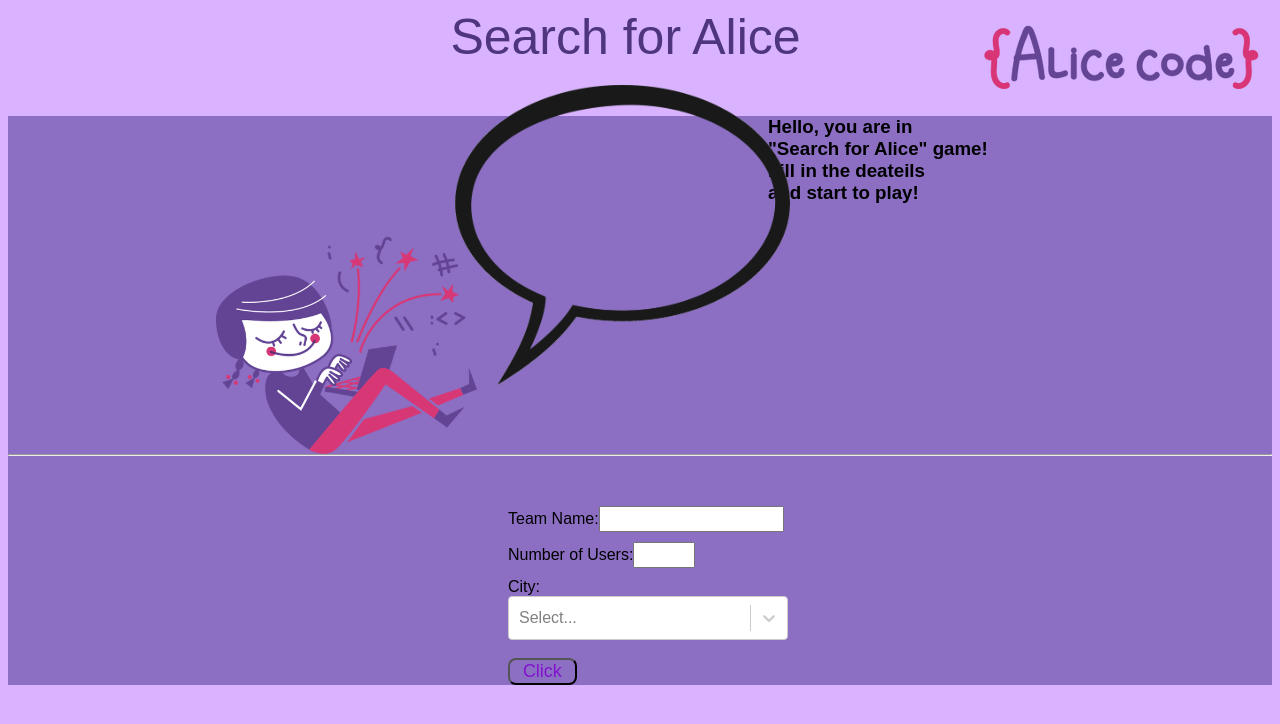
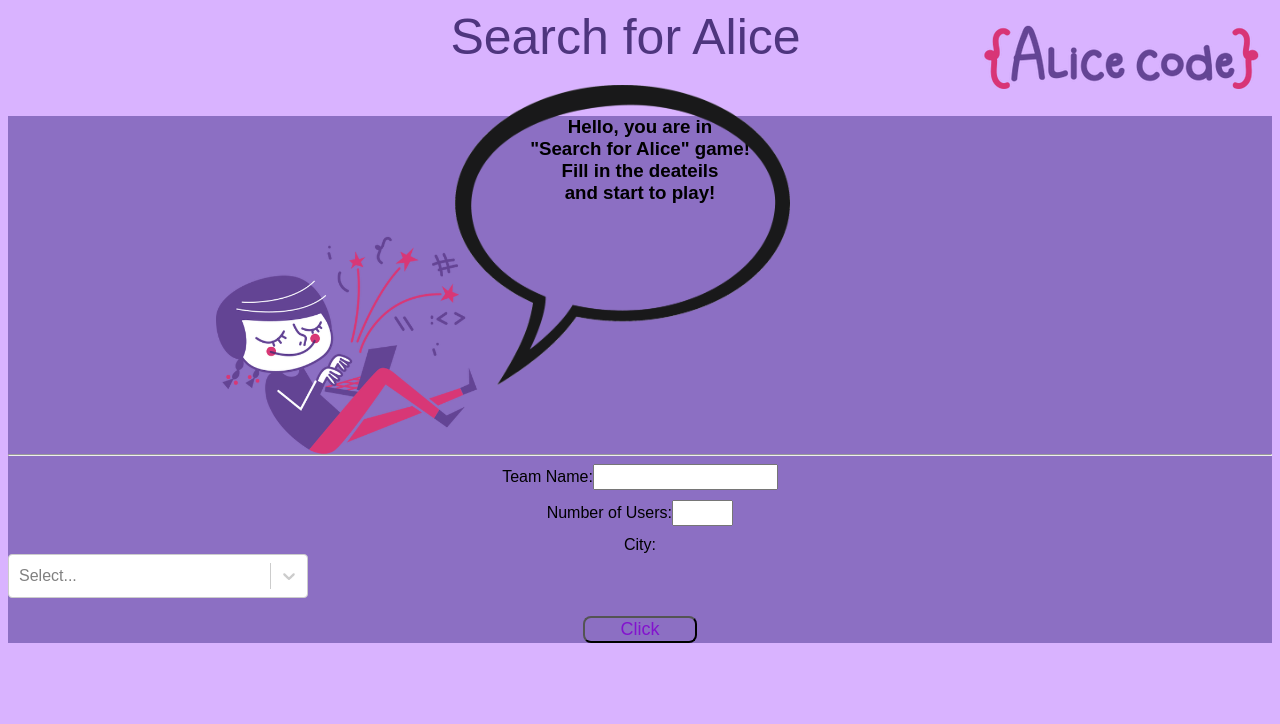
Before and after one commit to adiAlicecode/ReactProject, a React (Create React App) app: page / in a window 1280 px wide. Shown: the top 724 px of the page. Built offline with nearby package versions, Linux system fonts and the light colour scheme; a web font is replaced by a local one.

Commit message:
arrange text to all screens

```diff
--- /dev/null
+++ b/src/components/CodeScreen.css
@@ -0,0 +1,4 @@
+.codeStyle{
+    text-align: center;
+    margin-top: 30px;
+}
--- a/src/components/CodeScreen.js
+++ b/src/components/CodeScreen.js
@@ -1,12 +1,12 @@
 import React,{Component} from 'react';
 import { Link} from "react-router-dom";
-
+import './CodeScreen.css'
 
 class CodeScreen extends Component{
 
     render(){
         return(
-          <div>
+          <div className="codeStyle">
               <label>Question Code:
                     <input type="text" required/>
                 </label>
@@ -17,5 +17,4 @@ class CodeScreen extends Component{
         );
     }
 }
-
 export default CodeScreen;
--- a/src/components/Questions.css
+++ b/src/components/Questions.css
@@ -11,5 +11,5 @@ li{
 }
 
 #center{
-    margin-left:600px;
+   text-align: center;
 }
--- a/src/components/Questions.js
+++ b/src/components/Questions.js
@@ -77,15 +77,11 @@ class Questions extends Component{
         });
     }
 
-
-
-
     render(){
         const {showing}=this.state;
         return(
             <div>
                 <div id="center">
-                    Question-here will be the Question
                     <ol type='a'>
                         <li><button>answer1</button></li>
                         <li><button>answer2</button></li>
--- a/src/components/header.css
+++ b/src/components/header.css
@@ -7,6 +7,7 @@
 .newTeamName{
     color:#4e357e;
     font-size: 40px;
+    text-align: center;
 }
 
 img{
--- a/src/components/home.css
+++ b/src/components/home.css
@@ -15,7 +15,7 @@ input{
 }
 
 .box{
-    margin: 50px 0px 0px 500px;
+    text-align: center;
 }
 
 hr{
@@ -30,7 +30,8 @@ hr{
 }
 
 #text{
-    margin-left:760px;
+    text-align: center;
+
 }
 
 .errorMessage{
@@ -39,8 +40,9 @@ hr{
     font-size: 15px;
 }
 
-.select{
-    width: 280px;
+#select{
+    width: 300px;
+    text-align-last: center;
 }
 
 #number{
--- a/src/components/home.js
+++ b/src/components/home.js
@@ -131,7 +131,7 @@ class Home extends Component{
                     </label>
                     <br />
                     <label>City:
-                        <Select className="select" options={cities} />
+                        <Select id="select" options={cities}/>
                     </label>
                     <br />
                     <button onClick={(e)=>{this.handleFormSubmit(e)}}>Click</button>
```
